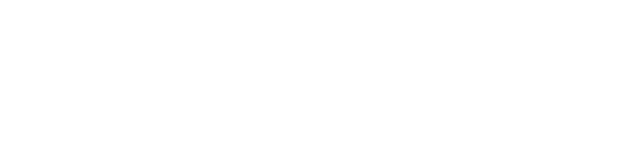
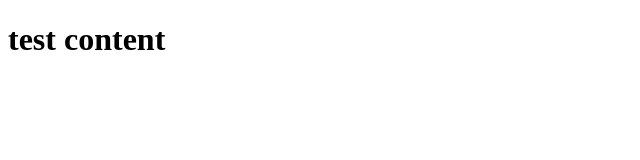
Before and after one commit to oram77/second_website, a plain HTML site: page index.html in a window 1280 px wide. Shown: the whole page, without its empty margins (0-640 px from the left). Drawn offline with Linux system fonts and the light colour scheme.

Commit message:
added body text

```diff
--- a/index.html
+++ b/index.html
@@ -4,6 +4,7 @@
 	<title>Test HTML Page</title>
 </head>
 <body>
+	<h1>test content</h1>
 
 </body>
 </html>
```
